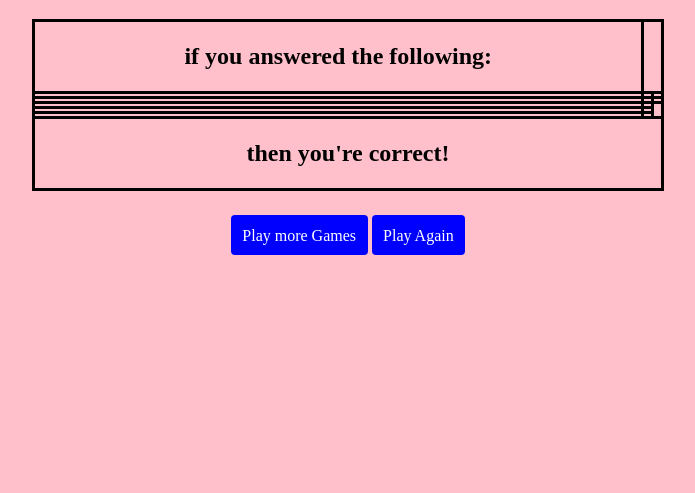
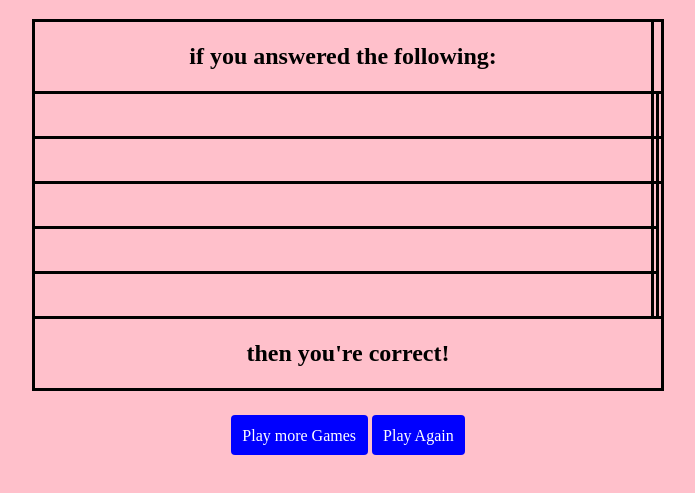
Before and after one commit to sajithssk/listening_game, a plain HTML site: page result.html in a window 1280 px wide. Shown: the part 61-554 px from the top of the page, without its empty margins (292-987 px from the left). Drawn offline with Linux system fonts and the light colour scheme.

Commit message:
Update resultsStyle.css

```diff
--- a/resultsStyle.css
+++ b/resultsStyle.css
@@ -5,6 +5,8 @@ body{
 table, th, td {
 	border: 3px solid black;
 	border-collapse: collapse;
+	width: 100%;
+	height: 40px;
 }
 
 #btnReset {
```
